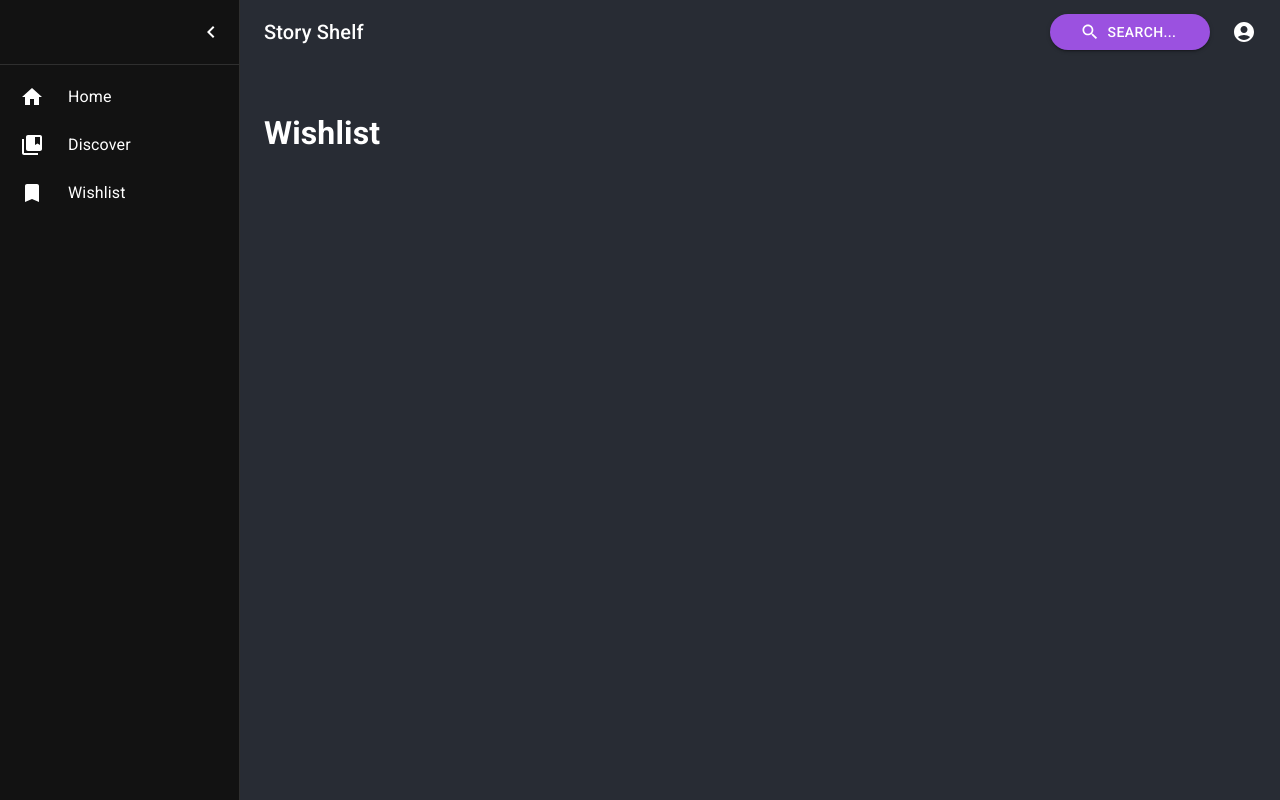
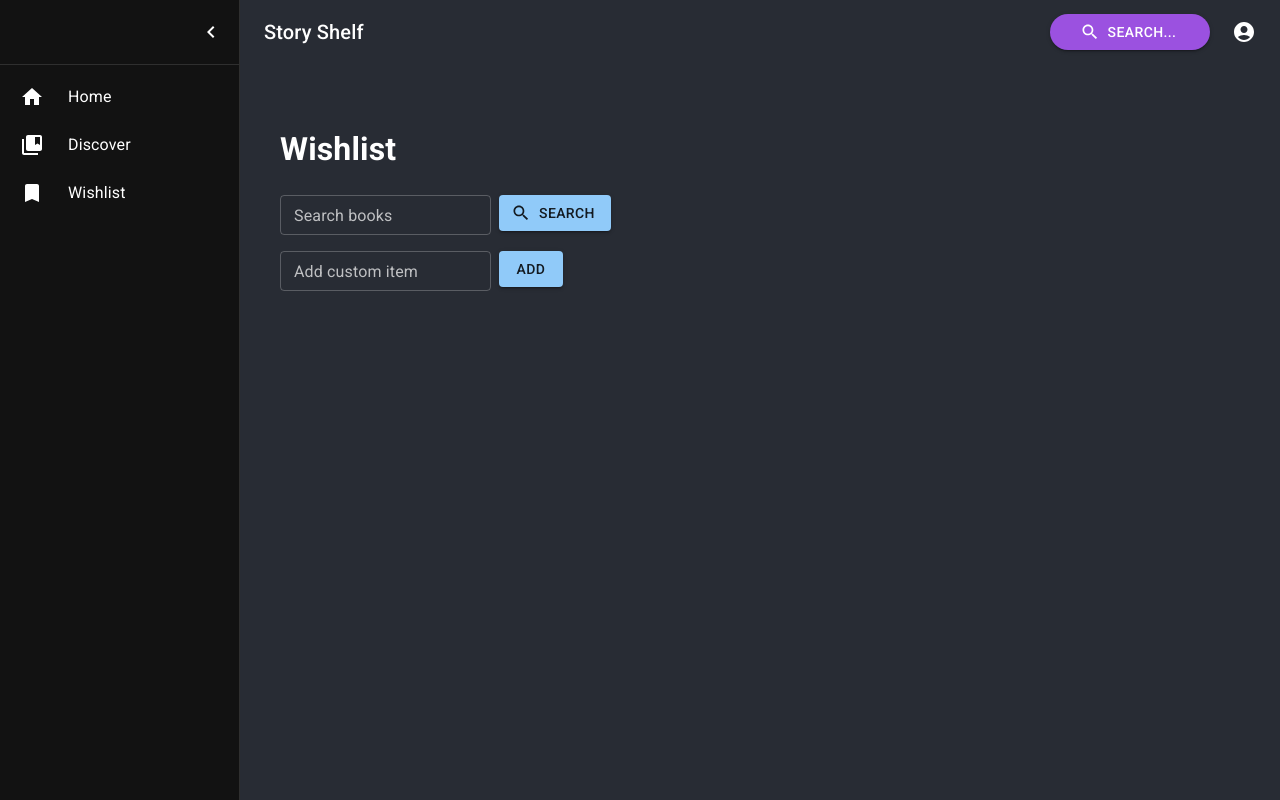
Before and after one commit to DlopezS98/story-shelf-app, a React (Create React App) app: page /wishlist in a window 1280 px wide. Built offline with nearby package versions, Linux system fonts and the light colour scheme.

Commit message:
WishList

```diff
--- a/package.json
+++ b/package.json
@@ -15,10 +15,11 @@
     "@types/node": "^16.18.101",
     "@types/react": "^18.3.3",
     "@types/react-dom": "^18.3.0",
+    "axios": "^1.7.3",
     "react": "^18.3.1",
     "react-dom": "^18.3.1",
     "react-router-dom": "^6.24.1",
-    "react-scripts": "5.0.1",
+    "react-scripts": "^5.0.1",
     "typescript": "^4.9.5",
     "web-vitals": "^2.1.4"
   },
--- /dev/null
+++ b/src/modules/core/components/wishlist.css
@@ -0,0 +1,24 @@
+/* wishlist.css */
+.wishlist-container {
+    padding: 16px;
+  }
+
+  .wishlist-header {
+    margin-bottom: 16px;
+    font-size: 24px;
+    font-weight: bold;
+  }
+
+  .wishlist-search {
+    margin-bottom: 16px;
+  }
+
+  .wishlist-list {
+    margin-bottom: 16px;
+  }
+
+  .wishlist-item {
+    display: flex;
+    justify-content: space-between;
+    align-items: center;
+  }
--- /dev/null
+++ b/src/modules/core/components/wishlist.tsx
@@ -0,0 +1,116 @@
+import React, { useState, useEffect } from 'react';
+import { Button, TextField, List, ListItem, ListItemText, IconButton, CircularProgress } from '@mui/material';
+import DeleteIcon from '@mui/icons-material/Delete';
+import SearchIcon from '@mui/icons-material/Search';
+import './wishlist.css';
+
+const Wishlist: React.FC = () => {
+  const [items, setItems] = useState<string[]>([]);
+  const [inputValue, setInputValue] = useState<string>('');
+  const [searchResults, setSearchResults] = useState<any[]>([]);
+  const [loading, setLoading] = useState<boolean>(false);
+  const [searchValue, setSearchValue] = useState<string>('');
+
+
+  useEffect(() => {
+    const savedItems = localStorage.getItem('wishlist');
+    if (savedItems) {
+      setItems(JSON.parse(savedItems));
+      console.log('Loaded items from localStorage:', JSON.parse(savedItems));
+    } else {
+      console.log('No items found in localStorage');
+    }
+  }, []);
+
+  // Guarda datos en localStorage
+  useEffect(() => {
+    if (items.length > 0) {
+      localStorage.setItem('wishlist', JSON.stringify(items));
+      console.log('Saved items to localStorage:', items);
+    }
+  }, [items]);
+
+  const handleAddItem = (item: string) => {
+    if (item && !items.includes(item)) {
+      setItems([...items, item]);
+    }
+  };
+
+  const handleRemoveItem = (index: number) => {
+    setItems(items.filter((_, i) => i !== index));
+  };
+
+  const handleSearch = async () => {
+    if (searchValue.trim()) {
+      setLoading(true);
+      try {
+        const response = await fetch(`https://www.googleapis.com/books/v1/volumes?q=${searchValue}`);
+        const data = await response.json();
+        console.log('Search results:', data);
+        setSearchResults(data.items || []);
+      } catch (error) {
+        console.error('Error fetching data from Google Books API', error);
+      } finally {
+        setLoading(false);
+      }
+    }
+  };
+
+  return (
+    <div className="wishlist-container">
+      <h1>Wishlist</h1>
+      <div className="search-container">
+        <TextField
+          label="Search books"
+          value={searchValue}
+          onChange={(e) => setSearchValue(e.target.value)}
+          variant="outlined"
+          size="small"
+          style={{ marginRight: 8 }}
+        />
+        <Button variant="contained" color="primary" onClick={handleSearch} startIcon={<SearchIcon />}>
+          Search
+        </Button>
+      </div>
+      {loading ? (
+        <CircularProgress />
+      ) : (
+        <div className="search-results-container">
+          <List>
+            {searchResults.map((book: any) => (
+              <ListItem key={book.id} button onClick={() => handleAddItem(book.volumeInfo.title)}>
+                <ListItemText primary={book.volumeInfo.title} secondary={book.volumeInfo.authors?.join(', ')} />
+              </ListItem>
+            ))}
+          </List>
+        </div>
+      )}
+      <div className="add-item-container">
+        <TextField
+          label="Add custom item"
+          value={inputValue}
+          onChange={(e) => setInputValue(e.target.value)}
+          variant="outlined"
+          size="small"
+          style={{ marginRight: 8 }}
+        />
+        <Button variant="contained" color="primary" onClick={() => handleAddItem(inputValue)}>
+          Add
+        </Button>
+      </div>
+      <List>
+        {items.map((item, index) => (
+          <ListItem key={index} secondaryAction={
+            <IconButton edge="end" aria-label="delete" onClick={() => handleRemoveItem(index)}>
+              <DeleteIcon />
+            </IconButton>
+          }>
+            <ListItemText primary={item} />
+          </ListItem>
+        ))}
+      </List>
+    </div>
+  );
+};
+
+export default Wishlist;
```
Also changed, not shown: src/routes.tsx (+15 -13 lines), 1 other file (tests, documents, lock files or other folders).
